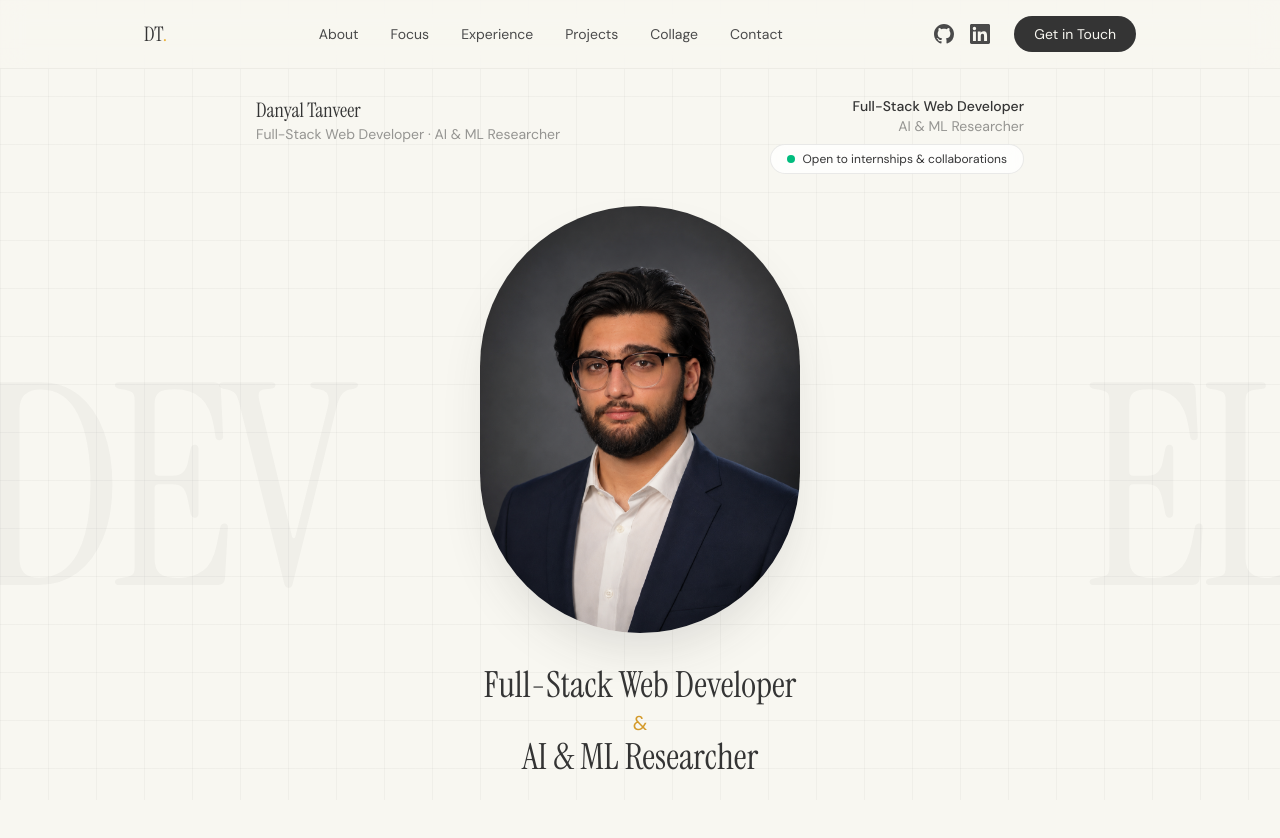
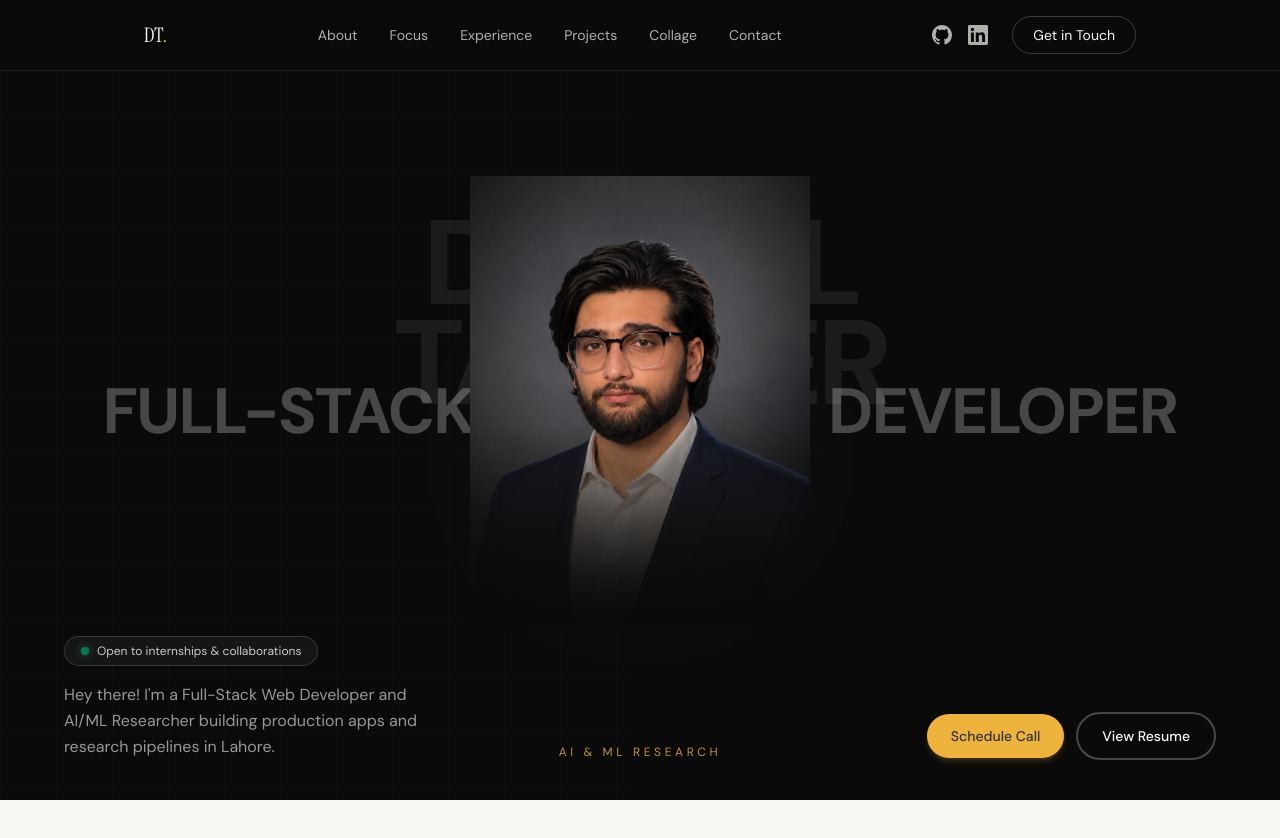
Before and after one commit to Danyal-0276/Portfolio-website, a Next.js app: page / in a window 1280 px wide. Shown: the top 838 px of the page. Built offline with nearby package versions, Linux system fonts and the light colour scheme.

Commit message:
Update Hero section with new styling and animations. Introduced TechMarquee component for showcasing technologies, enhanced global styles, and refined Navbar for improved aesthetics. Updated SmoothScrollProvider animations for better visual flow.

```diff
--- a/src/app/globals.css
+++ b/src/app/globals.css
@@ -66,6 +66,28 @@
     line-height: 0.85;
     letter-spacing: -0.04em;
   }
+
+  .hero-grid {
+    background-image:
+      linear-gradient(to right, rgba(255, 255, 255, 0.04) 1px, transparent 1px),
+      linear-gradient(to bottom, rgba(255, 255, 255, 0.04) 1px, transparent 1px);
+    background-size: 56px 56px;
+    mask-image: linear-gradient(to right, black 30%, transparent 85%);
+  }
+
+  .hero-portrait {
+    -webkit-mask-image: linear-gradient(to bottom, black 55%, transparent 100%);
+    mask-image: linear-gradient(to bottom, black 55%, transparent 100%);
+  }
+
+  .hero-portrait-fade {
+    background: linear-gradient(
+      to bottom,
+      transparent 45%,
+      rgba(10, 10, 10, 0.4) 70%,
+      #0a0a0a 100%
+    );
+  }
 }
 
 #smooth-wrapper {
--- a/src/app/page.tsx
+++ b/src/app/page.tsx
@@ -1,4 +1,5 @@
 import { Hero } from "@/components/sections/Hero";
+import { TechMarquee } from "@/components/sections/TechMarquee";
 import { About } from "@/components/sections/About";
 import { FocusTurntable } from "@/components/sections/FocusTurntable";
 import { Experience } from "@/components/sections/Experience";
@@ -12,6 +13,7 @@ export default function Home() {
   return (
     <main>
       <Hero />
+      <TechMarquee />
       <FocusTurntable />
       <About />
       <Experience />
--- a/src/components/layout/Navbar.tsx
+++ b/src/components/layout/Navbar.tsx
@@ -23,13 +23,13 @@ export function Navbar() {
   return (
     <header
       ref={navRef}
-      className="fixed top-0 right-0 left-0 z-50 border-b border-charcoal/5 bg-cream/80 backdrop-blur-md"
+      className="fixed top-0 right-0 left-0 z-50 border-b border-white/10 bg-[#0a0a0a]/75 backdrop-blur-md"
     >
       <nav className="mx-auto flex max-w-6xl items-center justify-between px-6 py-4 md:px-12 lg:px-20">
         <button
           type="button"
           onClick={() => handleNavClick("#hero")}
-          className="font-serif text-xl text-charcoal transition-colors hover:text-gold-dark"
+          className="font-serif text-xl text-cream transition-colors hover:text-gold"
         >
           DT<span className="text-gold">.</span>
         </button>
@@ -40,7 +40,7 @@ export function Navbar() {
               <button
                 type="button"
                 onClick={() => handleNavClick(link.href)}
-                className="text-sm text-charcoal-light transition-colors hover:text-gold-dark"
+                className="text-sm text-cream/70 transition-colors hover:text-gold"
               >
                 {link.label}
               </button>
@@ -49,11 +49,11 @@ export function Navbar() {
         </ul>
 
         <div className="hidden items-center gap-6 md:flex">
-          <SocialLinks variant="compact" />
+          <SocialLinks variant="compact" className="[&_a]:text-cream/70 [&_a:hover]:text-gold" />
           <button
             type="button"
             onClick={() => handleNavClick("#contact")}
-            className="rounded-full bg-charcoal px-5 py-2 text-sm text-cream transition-colors hover:bg-gold hover:text-charcoal"
+            className="rounded-full border border-white/20 px-5 py-2 text-sm text-cream transition-colors hover:border-gold hover:bg-gold hover:text-charcoal"
           >
             Get in Touch
           </button>
@@ -68,19 +68,19 @@ export function Navbar() {
         >
           <span
             className={cn(
-              "block h-0.5 w-6 bg-charcoal transition-transform",
+              "block h-0.5 w-6 bg-cream transition-transform",
               open && "translate-y-2 rotate-45",
             )}
           />
           <span
             className={cn(
-              "block h-0.5 w-6 bg-charcoal transition-opacity",
+              "block h-0.5 w-6 bg-cream transition-opacity",
               open && "opacity-0",
             )}
           />
           <span
             className={cn(
-              "block h-0.5 w-6 bg-charcoal transition-transform",
+              "block h-0.5 w-6 bg-cream transition-transform",
               open && "-translate-y-2 -rotate-45",
             )}
           />
@@ -88,14 +88,14 @@ export function Navbar() {
       </nav>
 
       {open && (
-        <div className="border-t border-charcoal/5 bg-cream px-6 py-4 md:hidden">
+        <div className="border-t border-white/10 bg-[#0a0a0a] px-6 py-4 md:hidden">
           <ul className="flex flex-col gap-4">
             {navLinks.map((link) => (
               <li key={link.href}>
                 <button
                   type="button"
                   onClick={() => handleNavClick(link.href)}
-                  className="text-base text-charcoal-light"
+                  className="text-base text-cream/70"
                 >
                   {link.label}
                 </button>
@@ -105,7 +105,7 @@ export function Navbar() {
               <button
                 type="button"
                 onClick={() => handleNavClick("#contact")}
-                className="text-base font-medium text-gold-dark"
+                className="text-base font-medium text-gold"
               >
                 Get in Touch
               </button>
--- a/src/components/sections/Hero.tsx
+++ b/src/components/sections/Hero.tsx
@@ -1,105 +1,113 @@
 "use client";
 
 import Image from "next/image";
-import { about, hero, siteConfig } from "@/data/portfolio";
+import { hero, siteConfig } from "@/data/portfolio";
+import { Button } from "@/components/ui/Button";
 import { scrollToSection } from "@/lib/gsap";
 
 export function Hero() {
+  const nameParts = siteConfig.name.toUpperCase().split(" ");
+
   return (
     <section
       id="hero"
-      className="relative flex min-h-screen flex-col overflow-hidden pt-24 pb-8"
+      className="hero-dark relative min-h-screen overflow-hidden bg-[#0a0a0a] pt-24 text-cream"
     >
-      <div className="grid-bg absolute inset-0" aria-hidden="true" />
+      {/* Subtle grid + golden glow */}
+      <div className="hero-grid absolute inset-0 opacity-30" aria-hidden="true" />
+      <div
+        className="pointer-events-none absolute top-[30%] left-1/2 h-[420px] w-[420px] -translate-x-1/2 rounded-full opacity-30 blur-3xl"
+        style={{
+          background:
+            "radial-gradient(circle, rgba(237,179,60,0.35) 0%, rgba(237,179,60,0.08) 45%, transparent 70%)",
+        }}
+        aria-hidden="true"
+      />
 
+      <div className="relative mx-auto flex min-h-[calc(100vh-6rem)] max-w-7xl flex-col px-6 md:px-12">
+        {/* Large name behind portrait */}
         <div
-        className="pointer-events-none absolute inset-0 flex items-center justify-center overflow-hidden"
+          className="hero-name-bg pointer-events-none absolute inset-x-0 top-[14%] z-10 flex flex-col items-center select-none md:top-[16%]"
           aria-hidden="true"
         >
-        <span className="hero-bg-text absolute left-[-2%] font-serif text-charcoal/[0.04] select-none">
-          DEV
+          <span className="hero-title-line text-[clamp(2.8rem,11vw,7.5rem)] leading-[0.9] font-bold tracking-tighter text-white/[0.07]">
+            {nameParts[0]}
           </span>
-        <span className="hero-bg-text absolute right-[-2%] font-serif text-charcoal/[0.04] select-none">
-          EL
+          <span className="hero-title-line -mt-1 text-[clamp(2.8rem,11vw,7.5rem)] leading-[0.9] font-bold tracking-tighter text-white/[0.07] md:-mt-2">
+            {nameParts.slice(1).join(" ")}
           </span>
         </div>
 
-      <div className="relative mx-auto flex w-full max-w-6xl flex-1 flex-col items-center justify-center px-6 md:px-12">
-        <div className="mb-8 flex w-full max-w-3xl items-start justify-between gap-4 text-sm">
-          <div>
-            <p className="hero-name font-serif text-lg font-medium text-charcoal md:text-xl">
-              {siteConfig.name}
-            </p>
-            <p className="hero-greeting text-charcoal/50">{hero.tagline}</p>
-          </div>
-          <div className="hidden text-right sm:block">
-            <p className="hero-headline font-medium text-charcoal">{hero.roles[0]}</p>
-            <p className="text-charcoal/50">{hero.roles[1]}</p>
-            <span className="mt-2 inline-flex items-center gap-2 rounded-full border border-charcoal/10 bg-white/80 px-4 py-1.5 text-xs backdrop-blur-sm">
-              <span className="h-2 w-2 animate-pulse rounded-full bg-emerald-500" />
-              {hero.availability}
+        {/* Role text flanking the portrait */}
+        <div
+          className="pointer-events-none absolute inset-x-0 top-[38%] z-20 hidden items-center justify-between px-[4%] md:flex lg:px-[8%]"
+          aria-hidden="true"
+        >
+          <span className="hero-role-left text-[clamp(1.6rem,5vw,4rem)] font-bold tracking-tight text-white/25">
+            {hero.roleLineLeft}
+          </span>
+          <span className="hero-role-right text-[clamp(1.6rem,5vw,4rem)] font-bold tracking-tight text-white/25">
+            {hero.roleLineRight}
           </span>
         </div>
-        </div>
 
-        <div className="relative mb-8 w-full max-w-xs md:max-w-sm">
-          <div
-            className="hero-image relative mx-auto aspect-[3/4] w-full max-w-[280px] overflow-hidden pill-frame shadow-2xl shadow-charcoal/15 md:max-w-[320px]"
-            data-speed="0.9"
-          >
+        {/* Merged portrait */}
+        <div className="relative z-30 mx-auto mt-[8vh] flex w-full max-w-[min(340px,78vw)] flex-1 flex-col items-center justify-start md:mt-[10vh]">
+          <div className="hero-image relative aspect-[3/4] w-full">
             <Image
               src="/images/profile.png"
               alt={`${siteConfig.name}, professional headshot`}
               fill
               priority
-              className="object-cover object-top"
-              sizes="(max-width: 768px) 280px, 320px"
+              className="hero-portrait object-cover object-top"
+              sizes="(max-width: 768px) 78vw, 340px"
             />
-          </div>
+            {/* Bottom fade merges photo into dark background */}
+            <div className="hero-portrait-fade pointer-events-none absolute inset-0" aria-hidden="true" />
           </div>
 
-        <div className="hero-subtext mb-6 text-center">
-          <p className="font-serif text-2xl text-charcoal md:text-3xl lg:text-4xl">
-            {hero.roles[0]}
+          <p className="hero-role-mobile mt-4 text-center text-sm font-semibold tracking-[0.25em] text-white/40 uppercase md:hidden">
+            {hero.roleLineLeft} · {hero.roleLineRight}
           </p>
-          <p className="mt-1 text-lg text-gold-dark md:text-xl">&</p>
-          <p className="font-serif text-2xl text-charcoal md:text-3xl lg:text-4xl">
-            {hero.roles[1]}
+          <p className="mt-1 text-center text-xs tracking-[0.2em] text-gold/70 uppercase md:hidden">
+            {hero.roleLineSecondary}
           </p>
         </div>
 
-        <div className="hero-subtext w-full max-w-5xl">
-          <div className="grid items-end gap-8 border-t border-charcoal/10 pt-8 md:grid-cols-[auto_1fr_auto]">
-            <button
-              type="button"
-              onClick={() => scrollToSection("#focus")}
-              className="hero-cta flex h-12 w-12 items-center justify-center rounded-lg border border-charcoal/10 bg-white transition-colors hover:border-gold hover:bg-gold/5"
-              aria-label="Scroll to focus areas"
+        {/* Bottom row: status, bio, CTA */}
+        <div className="hero-subtext relative z-40 mx-auto grid w-full max-w-6xl gap-8 pb-10 md:grid-cols-[1fr_auto_1fr] md:items-end md:gap-6">
+          <div className="hero-greeting space-y-4 md:max-w-sm">
+            <span className="inline-flex items-center gap-2 rounded-full border border-white/15 bg-white/5 px-4 py-1.5 text-xs text-cream/80 backdrop-blur-sm">
+              <span className="h-2 w-2 animate-pulse rounded-full bg-emerald-400 shadow-[0_0_8px_rgba(52,211,153,0.8)]" />
+              {hero.availability}
+            </span>
+            <p className="hero-headline text-sm leading-relaxed text-cream/60 md:text-base">
+              {hero.intro}
+            </p>
+          </div>
+
+          <div className="hidden text-center md:block">
+            <p className="text-xs tracking-[0.3em] text-gold/80 uppercase">{hero.roleLineSecondary}</p>
+          </div>
+
+          <div className="hero-cta flex flex-wrap items-center gap-3 md:justify-end">
+            <Button
+              variant="primary"
+              onClick={() => scrollToSection("#contact")}
+              className="bg-cream text-charcoal hover:bg-gold"
             >
-              <svg className="h-5 w-5 text-charcoal" fill="none" viewBox="0 0 24 24" stroke="currentColor">
-                <path strokeLinecap="round" strokeLinejoin="round" strokeWidth={2} d="M19 14l-7 7m0 0l-7-7m7 7V3" />
-              </svg>
-            </button>
-
-            <p className="hero-headline max-w-xl text-base leading-relaxed text-charcoal-light md:text-lg">
-              {hero.subtext}
-            </p>
-
-            <div className="flex flex-wrap gap-6 md:gap-8">
-              <div className="text-center md:text-right">
-                <p className="font-serif text-4xl text-charcoal">{about.highlights[0].value}</p>
-                <p className="text-xs uppercase tracking-wider text-charcoal/50">CGPA</p>
-              </div>
-              <div className="text-center md:text-right">
-                <p className="font-serif text-4xl text-charcoal">{about.highlights[1].value}</p>
-                <p className="text-xs uppercase tracking-wider text-charcoal/50">Projects</p>
+              Schedule Call
+            </Button>
+            <Button
+              variant="outline"
+              href={siteConfig.resumePath}
+              className="border-white/25 text-cream hover:border-gold hover:text-gold"
+            >
+              View Resume
+            </Button>
           </div>
         </div>
       </div>
-        </div>
-      </div>
-
-      <div className="hero-line gold-line mx-auto mt-6 w-24" />
     </section>
   );
 }
--- a/src/data/portfolio.ts
+++ b/src/data/portfolio.ts
@@ -54,7 +54,31 @@ export const hero = {
   subtext:
     "I build production-grade web systems and research AI models for misinformation detection, from POS ecosystems deployed in restaurants to BERT-family benchmarks on 100K+ news samples.",
   availability: "Open to internships & collaborations",
+  intro:
+    "Hey there! I'm a Full-Stack Web Developer and AI/ML Researcher building production apps and research pipelines in Lahore.",
+  roleLineLeft: "FULL-STACK",
+  roleLineRight: "DEVELOPER",
+  roleLineSecondary: "AI & ML RESEARCH",
 };
+
+export const techMarquee = [
+  "React",
+  "Next.js",
+  "TypeScript",
+  "Node.js",
+  "Python",
+  "PyTorch",
+  "MongoDB",
+  "Django",
+  "HuggingFace",
+  "Playwright",
+  "PySpark",
+  "Tailwind CSS",
+  "Express",
+  "scikit-learn",
+  "React Native",
+  "Git",
+];
 
 export const about = {
   bio: [
```
Also changed, not shown: src/components/layout/SmoothScrollProvider.tsx (+6 -8 lines), src/components/sections/TechMarquee.tsx (added, +63 -0 lines), public/projects/scraper-1.png. Lines whose indentation alone changed are shown as unchanged.
